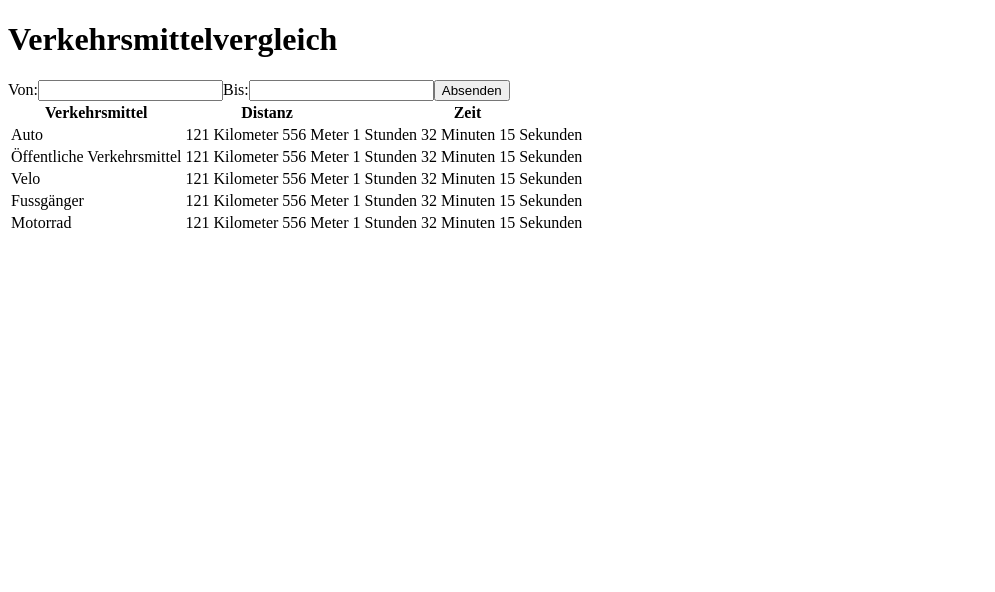
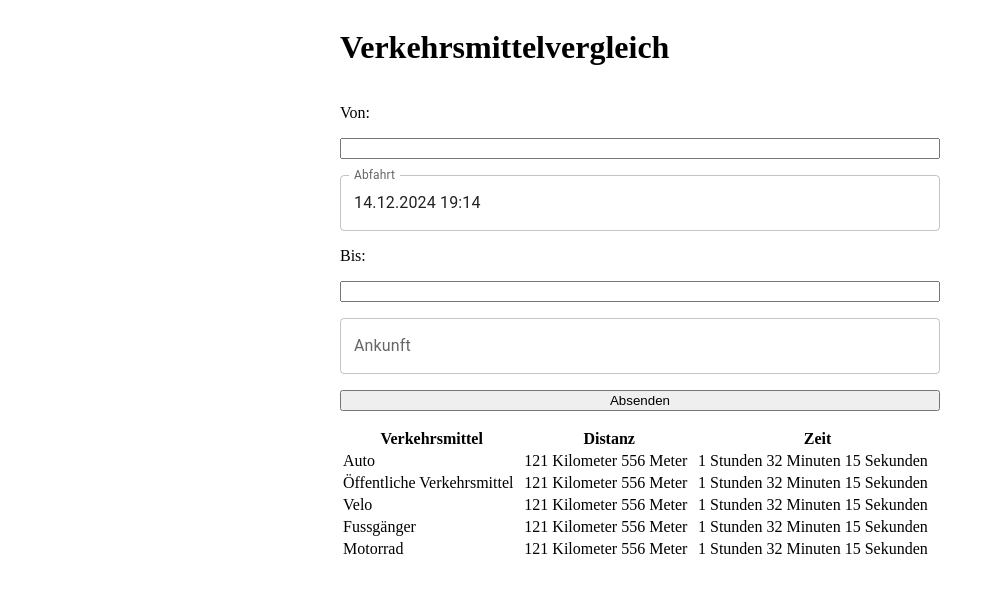
Before and after one commit to roumanch-777/verkehrsmittelvergleich-johannes-roman, a React (Create React App) app in the folder app/: page / in a window 1280 px wide. Shown: the top 592 px of the page, without its empty margins (0-995 px from the left). Built offline with nearby package versions, Linux system fonts and the light colour scheme.

Commit message:
add function handleSubmit and little styling

```diff
--- a/app/package.json
+++ b/app/package.json
@@ -3,7 +3,13 @@
   "version": "0.1.0",
   "private": true,
   "dependencies": {
+    "@emotion/react": "^11.14.0",
+    "@emotion/styled": "^11.14.0",
+    "@mui/material": "^6.2.1",
+    "@mui/x-date-pickers": "^7.23.3",
     "cra-template-typescript": "1.2.0",
+    "date-fns": "^4.1.0",
+    "dayjs": "^1.11.13",
     "react": "^19.0.0",
     "react-dom": "^19.0.0",
     "react-scripts": "^5.0.1",
--- a/app/src/App.tsx
+++ b/app/src/App.tsx
@@ -1,16 +1,47 @@
-import React from 'react';
+import React, {useState} from 'react';
 import Title from "./components/Title";
 import ComparisonTable from './components/ComparisonTable';
 import InputField from './components/InputField'
 import Button from './components/Button'
+import DatumPicker from "./components/DatumPicker";
 
 function App() {
+
+    const [from, setFrom] = useState("");
+    const [to, setTo] = useState("");
+    const [departureTime, setDepartureTime] = useState<Date | null>(new Date());
+    const [arrivalTime, setArrivalTime] = useState<Date | null>(null);
+
+    const handleSubmit = () => {
+        console.log("Von:", from);
+        console.log("Nach:", to);
+        console.log("Abfahrtszeit:", departureTime);
+        console.log("Ankunftszeit:", arrivalTime);
+
+        if (!from || !to || !departureTime || !arrivalTime) {
+            alert("Bitte alle Felder ausfüllen!");
+            return;
+        }
+
+        // Werte verarbeiten (z. B. an ein Backend senden)
+        const requestData = {
+            from,
+            to,
+            departureTime,
+            arrivalTime,
+        };
+
+        console.log("Daten an Backend senden:", requestData);
+    };
+
     return (
-        <div>
+        <div style={{display: "flex", flexDirection: "column", gap: "16px", maxWidth: "600px", margin: "auto"}}>
             <Title/>
-            <InputField>Von</InputField>
-            <InputField>Bis</InputField>
-            <Button>Absenden</Button>
+            <InputField label="Von" value={from} onChange={setFrom}/>
+            <DatumPicker label="Abfahrt" value={departureTime} onChange={setDepartureTime}/>
+            <InputField label="Bis" value={to} onChange={setTo}/>
+            <DatumPicker label="Ankunft" value={arrivalTime} onChange={setArrivalTime}/>
+            <Button onClick={handleSubmit}>Absenden</Button>
             <ComparisonTable/>
         </div>
     );
--- a/app/src/components/Button.tsx
+++ b/app/src/components/Button.tsx
@@ -2,10 +2,12 @@ import React from "react";
 
 interface Props {
     children: string;
+    onClick: (event: React.MouseEvent<HTMLButtonElement>) => void;
 }
 
-function Button({children}: Props) {
-    return <button>{children}</button>
+function Button({children, onClick}: Props) {
+
+    return <button onClick={onClick}>{children}</button>
 }
 
 export default Button
--- /dev/null
+++ b/app/src/components/DatumPicker.tsx
@@ -0,0 +1,27 @@
+import React from "react";
+import {DateTimePicker, LocalizationProvider} from "@mui/x-date-pickers";
+import {AdapterDateFns} from "@mui/x-date-pickers/AdapterDateFnsV3";
+import {de} from "date-fns/locale";
+
+interface Props {
+    label: string;
+    value: Date | null;
+    onChange: (value: Date | null) => void;
+}
+
+function DatumPicker({label, value, onChange}: Props) {
+    return (
+        <>
+            <LocalizationProvider dateAdapter={AdapterDateFns} adapterLocale={de}>
+                <DateTimePicker
+                    label={label}
+                    value={value}
+                    onChange={onChange}
+                />
+            </LocalizationProvider>
+
+        </>
+    );
+}
+
+export default DatumPicker
--- a/app/src/components/InputField.tsx
+++ b/app/src/components/InputField.tsx
@@ -1,14 +1,23 @@
 import React from "react";
 
 interface Props {
-    children: string;
+    label: string;
+    value: string;
+    onChange: (value: string) => void;
 }
 
-function InputField({children}: Props) {
+function InputField({label, value, onChange}: Props) {
     return (
         <>
-            <label htmlFor={children}>{children}:</label>
-            <input type="text" id={children} name={children}/>
+            <label htmlFor={label}>{label}:</label>
+            <input
+                type="text"
+                id={label}
+                name={label}
+                value={value}
+                onChange={(e) => onChange(e.target.value)}
+            >
+            </input>
         </>)
 }
 
```
Also changed, not shown: 2 other files (tests, documents, lock files or other folders).
